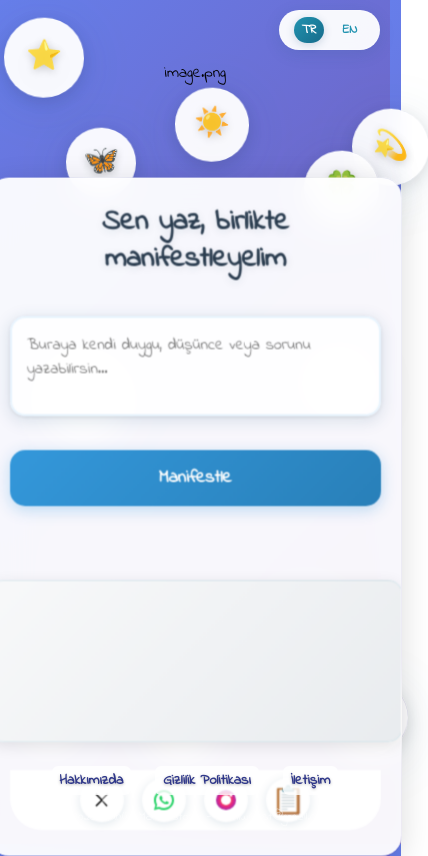
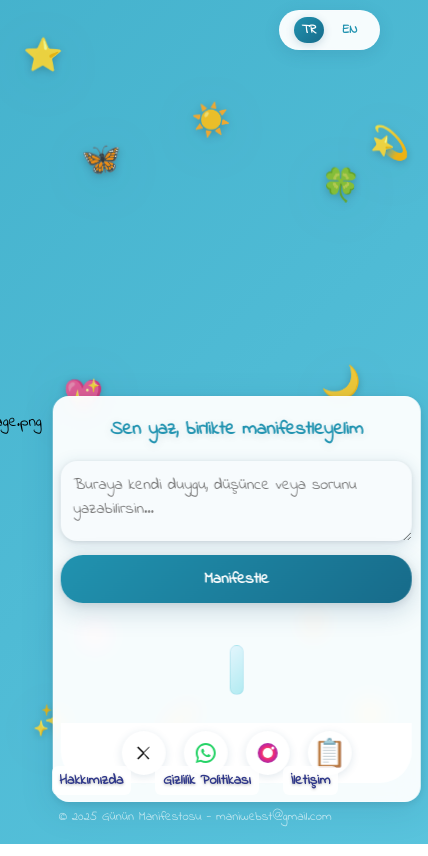
Before and after one commit to hhesasturk/maniwebst, a website: page maniwebst/index.html in a window 390 px wide. Shown: the whole page, 428 px wide, since content can reach past the window. Drawn offline with Linux system fonts and the light colour scheme.

Commit message:
Revert mobile design to original theme, keep only comfortable text area

```diff
--- a/maniwebst/index.html
+++ b/maniwebst/index.html
@@ -383,137 +383,54 @@ image.png<!DOCTYPE html>
       }
     }
     @media (max-width: 600px) {
-      body {
-        padding: 0;
-        margin: 0;
-        min-height: 100vh;
-        display: flex;
-        flex-direction: column;
-        background: linear-gradient(135deg, #667eea 0%, #764ba2 100%);
-      }
-
-      .container {
-        padding-top: 80px;
-        padding-bottom: 20px;
-        min-height: 100vh;
-        display: flex;
-        flex-direction: column;
-        justify-content: center;
-        align-items: center;
-      }
-
       .center-box {
-        width: 95%;
-        max-width: 400px;
-        padding: 25px 20px;
-        margin: 10px auto;
-        background: rgba(255, 255, 255, 0.95);
-        backdrop-filter: blur(15px);
-        border-radius: 20px;
-        box-shadow: 0 8px 32px rgba(0, 0, 0, 0.15);
-        position: relative;
-        z-index: 100;
-        border: 1px solid rgba(255, 255, 255, 0.2);
-        max-height: 80vh;
-        overflow-y: auto;
-      }
-
+        min-width: 90vw;
+        width: 98vw;
+        padding: 18px 2vw 18px 2vw;
+        border-radius: 16px;
+        max-height: 85vh;
+        top: 45%;
+        z-index: 5;
+      }
       .center-title {
-        font-size: 1.8rem;
-        margin-bottom: 20px;
-        text-align: center;
-        color: #2c3e50;
-        text-shadow: 0 2px 4px rgba(0, 0, 0, 0.1);
-        line-height: 1.3;
-      }
-
+        font-size: 1.2rem;
+      }
+      .center-answer {
+        font-size: 1rem;
+        max-height: 35vh;
+        padding: 8px 6px;
+      }
+      .share-bar {
+        gap: 12px;
+        padding: 6px 0;
+      }
+      .share-btn {
+        width: 38px;
+        height: 38px;
+        font-size: 1.5rem;
+      }
       .center-textarea {
-        width: 100%;
-        min-height: 100px;
-        font-size: 16px;
-        padding: 15px;
-        margin-bottom: 20px;
-        border: 2px solid #e8f4fd;
-        border-radius: 15px;
-        background: rgba(255, 255, 255, 0.9);
-        transition: all 0.3s ease;
-        resize: none;
-        font-family: 'Indie Flower', cursive;
-        color: #2c3e50;
-      }
-
-      .center-textarea:focus {
-        outline: none;
-        border-color: #3498db;
-        box-shadow: 0 0 20px rgba(52, 152, 219, 0.3);
-        transform: translateY(-2px);
-      }
-
+        font-size: 1rem;
+        padding: 12px;
+        min-height: 80px; /* Yazma alanını biraz daha rahat yap */
+      }
       .center-btn {
-        width: 100%;
-        padding: 15px;
-        font-size: 18px;
-        margin-bottom: 20px;
-        border-radius: 15px;
-        background: linear-gradient(135deg, #3498db, #2980b9);
-        border: none;
-        color: white;
-        font-weight: 600;
-        transition: all 0.3s ease;
-        box-shadow: 0 4px 15px rgba(52, 152, 219, 0.3);
-        font-family: 'Indie Flower', cursive;
-      }
-
-      .center-btn:hover {
-        transform: translateY(-2px);
-        box-shadow: 0 6px 20px rgba(52, 152, 219, 0.4);
-      }
-
-      .center-btn:active {
-        transform: translateY(0);
-      }
-
-      .center-answer {
-        width: 100%;
-        min-height: 120px;
-        font-size: 15px;
-        padding: 20px;
-        margin-top: 20px;
-        border-radius: 15px;
-        background: linear-gradient(135deg, #f8f9fa, #e9ecef);
-        border-left: 4px solid #3498db;
-        box-shadow: 0 4px 15px rgba(0, 0, 0, 0.1);
-        color: #2c3e50;
-        line-height: 1.6;
-        max-height: 40vh;
-        overflow-y: auto;
-      }
-
+        font-size: 1rem;
+        padding: 12px 0;
+      }
+      /* Mobil emoji iyileştirmeleri */
       .floating-element {
-        font-size: 1.8rem;
-        width: 50px;
-        height: 50px;
-        border-radius: 50%;
-        background: rgba(255, 255, 255, 0.95);
-        backdrop-filter: blur(10px);
-        box-shadow: 0 4px 15px rgba(0, 0, 0, 0.1);
-        transition: all 0.3s ease;
-        z-index: 5;
+        font-size: 2rem;
+        min-width: 60px;
+        min-height: 60px;
         touch-action: manipulation;
         -webkit-tap-highlight-color: transparent;
-        border: 1px solid rgba(255, 255, 255, 0.3);
-      }
-
-      .floating-element:hover {
-        transform: scale(1.1);
-        box-shadow: 0 6px 20px rgba(0, 0, 0, 0.15);
-      }
-
+        z-index: 10;
+      }
       .floating-element:active {
         transform: scale(0.95);
         filter: drop-shadow(0 4px 12px rgba(34,87,122,0.3));
       }
-
       .element-message {
         font-size: 0.9rem;
         padding: 12px 16px;
@@ -522,39 +439,6 @@ image.png<!DOCTYPE html>
         white-space: normal;
         text-align: center;
         z-index: 15;
-        background: rgba(255, 255, 255, 0.95);
-        backdrop-filter: blur(10px);
-        border-radius: 15px;
-        box-shadow: 0 4px 15px rgba(0, 0, 0, 0.1);
-      }
-
-      .share-bar {
-        gap: 15px;
-        padding: 10px 0;
-        background: rgba(255, 255, 255, 0.95);
-        backdrop-filter: blur(10px);
-        border-radius: 15px;
-        margin-top: 15px;
-      }
-
-      .share-btn {
-        width: 45px;
-        height: 45px;
-        font-size: 1.6rem;
-        border-radius: 50%;
-        background: linear-gradient(135deg, #3498db, #2980b9);
-        color: white;
-        transition: all 0.3s ease;
-        box-shadow: 0 4px 15px rgba(52, 152, 219, 0.3);
-      }
-
-      .share-btn:hover {
-        transform: translateY(-2px);
-        box-shadow: 0 6px 20px rgba(52, 152, 219, 0.4);
-      }
-
-      .share-btn:active {
-        transform: scale(0.95);
       }
     }
     @media (max-height: 600px) {
@@ -609,25 +493,18 @@ image.png<!DOCTYPE html>
 
     /* Mobil cihaz için özel ayarlar */
     .mobile-device .floating-element {
-      font-size: 1.8rem;
-      width: 50px;
-      height: 50px;
-      border-radius: 50%;
-      background: rgba(255, 255, 255, 0.95);
-      backdrop-filter: blur(10px);
-      box-shadow: 0 4px 15px rgba(0, 0, 0, 0.1);
-      transition: all 0.3s ease;
+      font-size: 2.2rem;
+      min-width: 55px;
+      min-height: 55px;
+      /* Mobilde emojilerin yazma alanını etkilememesi için */
+      pointer-events: auto;
       z-index: 5;
-      pointer-events: auto;
-      border: 1px solid rgba(255, 255, 255, 0.3);
     }
 
     /* Mobilde emojilerin merkez kutu alanını etkilememesi */
     .mobile-device .center-box {
       z-index: 100;
       position: relative;
-      background: rgba(255, 255, 255, 0.95);
-      backdrop-filter: blur(15px);
     }
 
     /* Mobilde emojilerin yazma alanı üzerinde olmaması */
@@ -641,21 +518,12 @@ image.png<!DOCTYPE html>
       .floating-element {
         /* Emojilerin merkez kutu alanından uzak durması */
         z-index: 5;
-        /* Emojilerin ekranın kenarlarında kalması için */
-        position: fixed;
       }
 
       .center-box {
         z-index: 100;
         position: relative;
         background: rgba(255,255,255,0.95);
-        backdrop-filter: blur(15px);
-      }
-
-      /* Emojilerin merkez alanından uzak durması için */
-      .floating-element {
-        /* Ekranın %20'si içinde kalmayacak şekilde */
-        min-distance: 20%;
       }
     }
 
```
